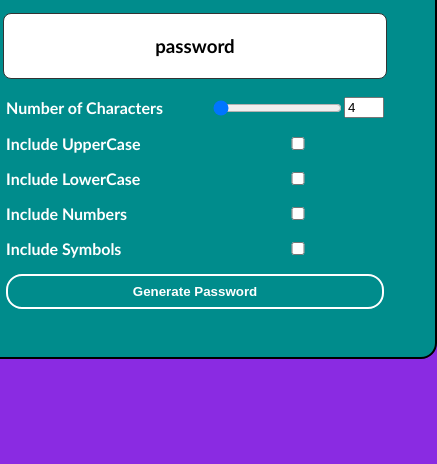
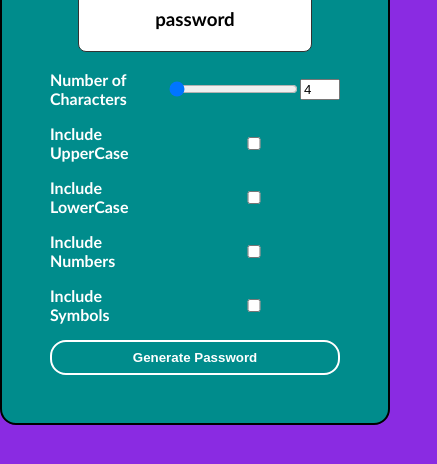
Before and after one commit to sk24085/Password-generator, a plain HTML site: page index.html in a window 390 px wide. Shown: the part 290-754 px from the top of the page, 437 px wide, since content can reach past the window. Drawn offline with Linux system fonts and the light colour scheme.

Commit message:
Update styles.css

```diff
--- a/styles.css
+++ b/styles.css
@@ -68,3 +68,17 @@ label{
 .btn:hover{
     background-color: #FFFFFF33;
 }
+@media screen and (max-width:500px) {
+    .container{
+        width:300px;
+    }
+    .password-display{
+        width:200px;
+    }
+    .form{
+        display: grid;
+        grid-template-columns: auto auto;
+        row-gap: 1rem;
+        column-gap: 1rem;
+    }
+}
```
